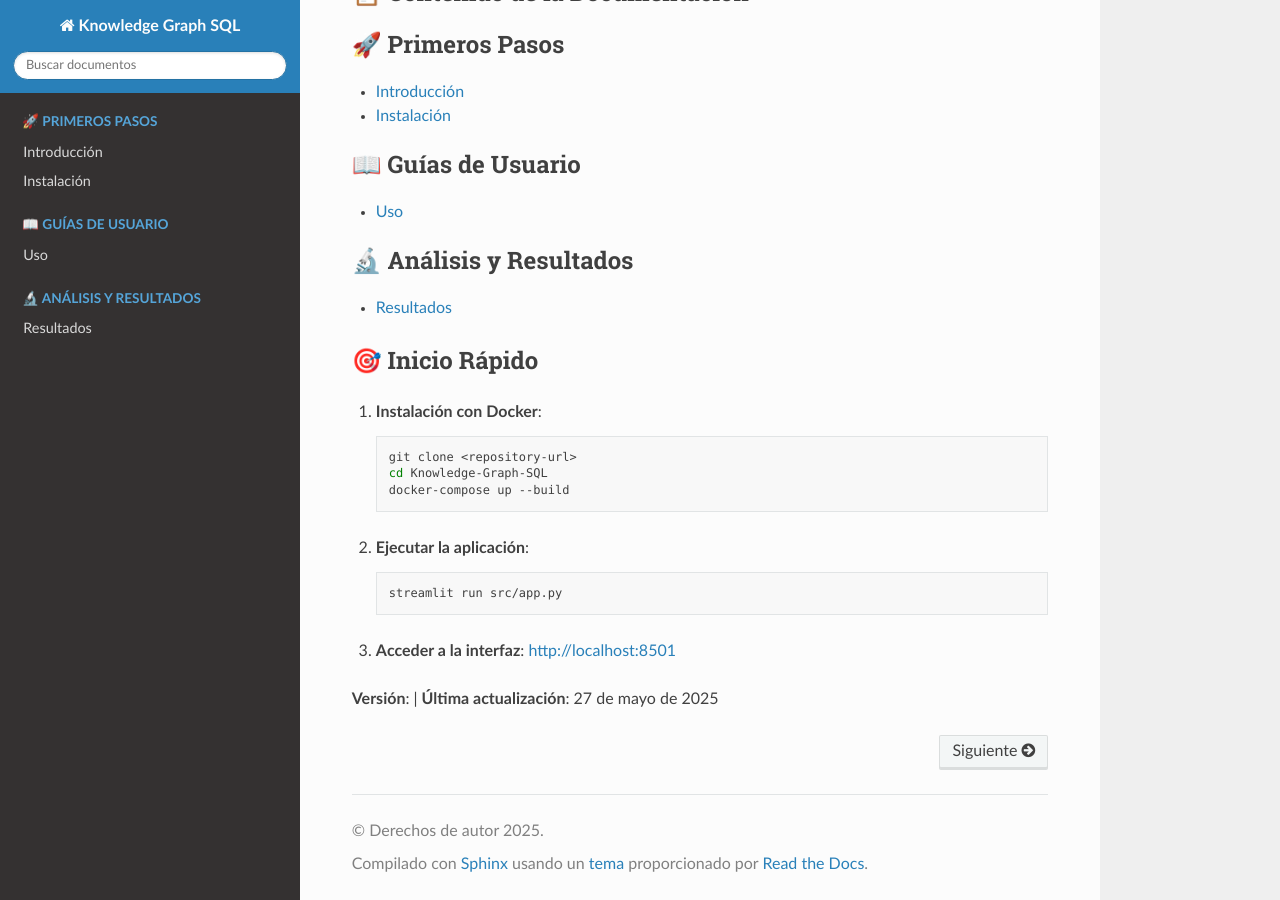
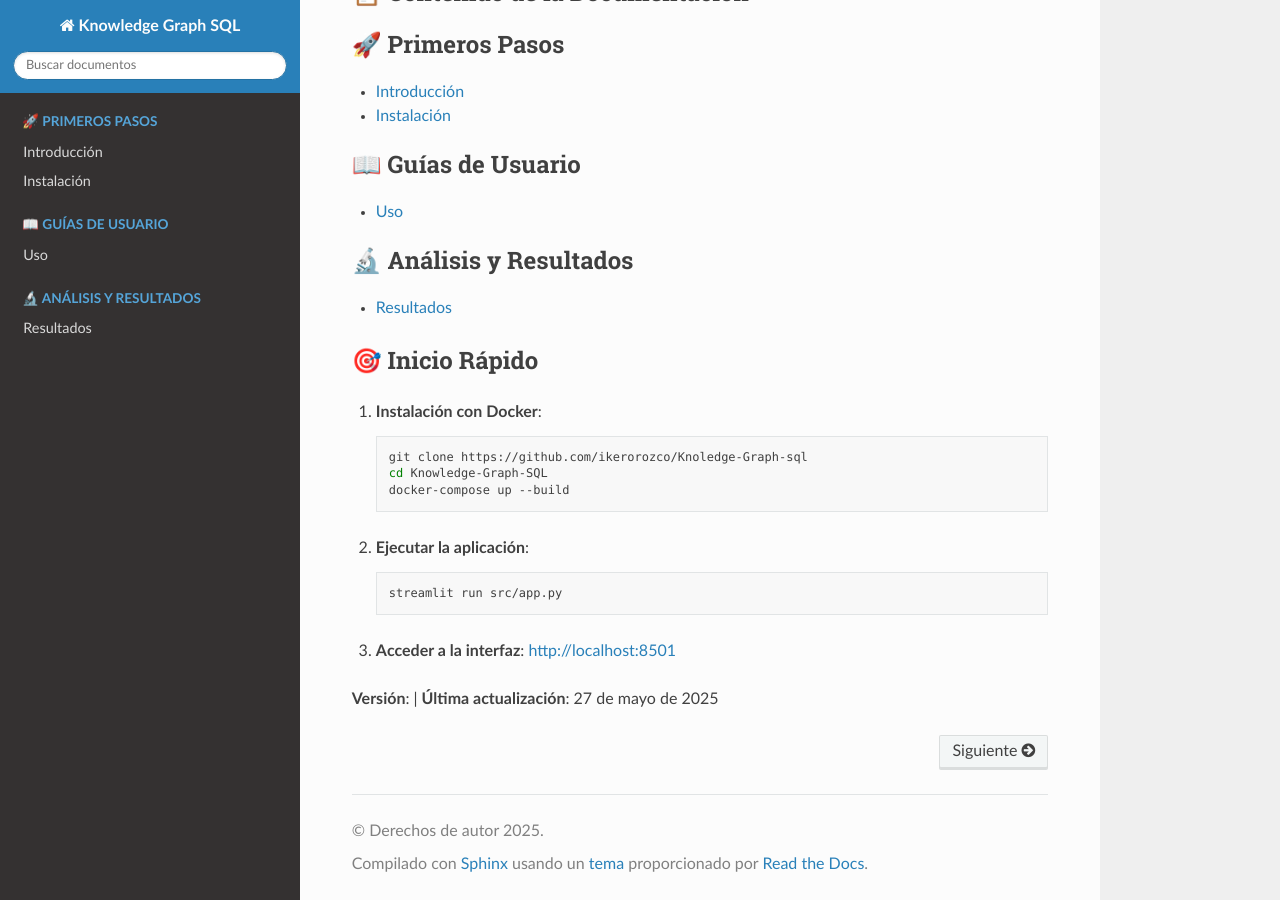
Before and after one commit to ikerorozco/Knoledge-Graph-sql, a Sphinx documentation site: the page built from docs/source/index.rst, in a window 1280 px wide and 900 px high, scrolled down 1883 px. Built offline with Sphinx 7.4.7 and the Read the Docs theme 3.1.0, drawn with Linux system fonts in a browser that asks for light colours; pages that are not in the unit, such as notebooks, are missing from menus; part of the change alters nothing that is shown.

Commit message:
add: rtd

```diff
--- a/docs/source/index.rst
+++ b/docs/source/index.rst
@@ -128,7 +128,7 @@ Visión General
 
    .. code-block:: bash
 
-      git clone <repository-url>
+      git clone https://github.com/ikerorozco/Knoledge-Graph-sql
       cd Knowledge-Graph-SQL
       docker-compose up --build
 
```
